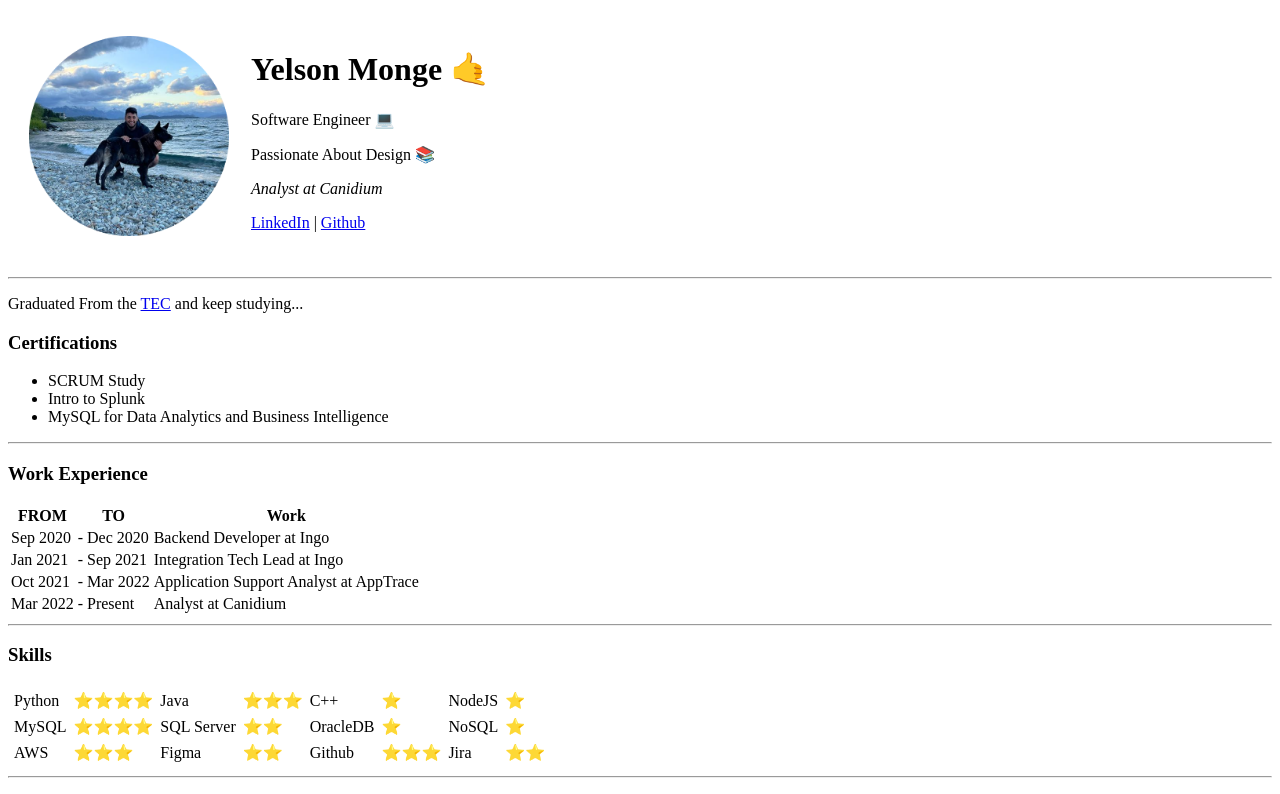
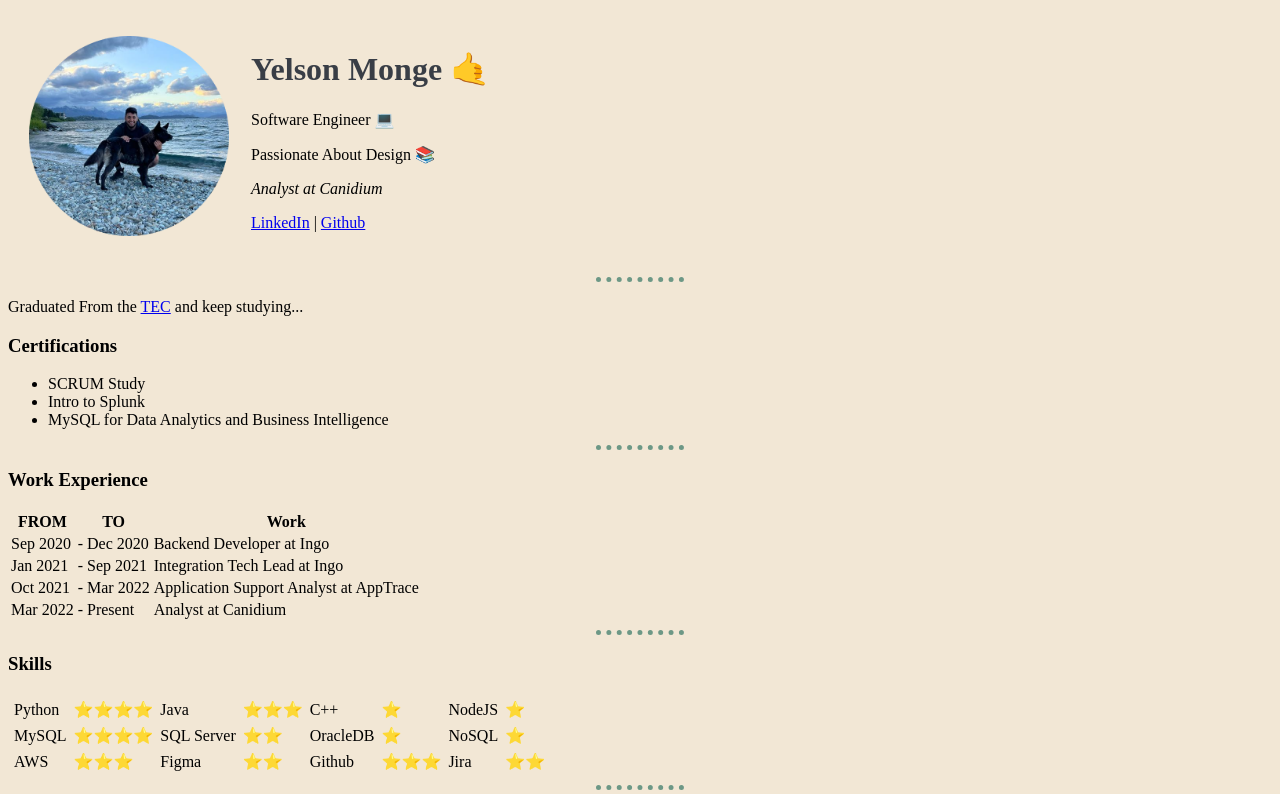
Before and after one commit to Yelson11/my_site, a plain HTML site: page index.html in a window 1280 px wide. Shown: the top 794 px of the page. Drawn offline with Linux system fonts and the light colour scheme.

Commit message:
Adding Styles from the HTML file

```diff
--- a/index.html
+++ b/index.html
@@ -3,6 +3,18 @@
     <head>
         <meta charset="UTF-8">
         <title>Yelson Monge Site🤙</title>
+
+        <style>
+            body {
+                background-color: #F2E7D5;
+            }
+            hr {
+                border-style: dotted none none none;
+                border-color: #6D9886;
+                border-width: 5px;
+                width: 7%;
+            }
+        </style>
     </head>
     <body>
         <table cellspacing = "20">
@@ -11,7 +23,7 @@
                     <img src="images/me.png" alt="Logo" width="200">
                 </td>
                 <td>
-                    <h1> Yelson Monge 🤙</h1>
+                    <h1 style="color: #393E46;"> Yelson Monge 🤙</h1>
                     <p> Software Engineer 💻</p>
                     <p> Passionate About Design 📚</p>
                     <p><em> Analyst at Canidium</em></p>
```
Also changed, not shown: images/logo_yelson.png.
